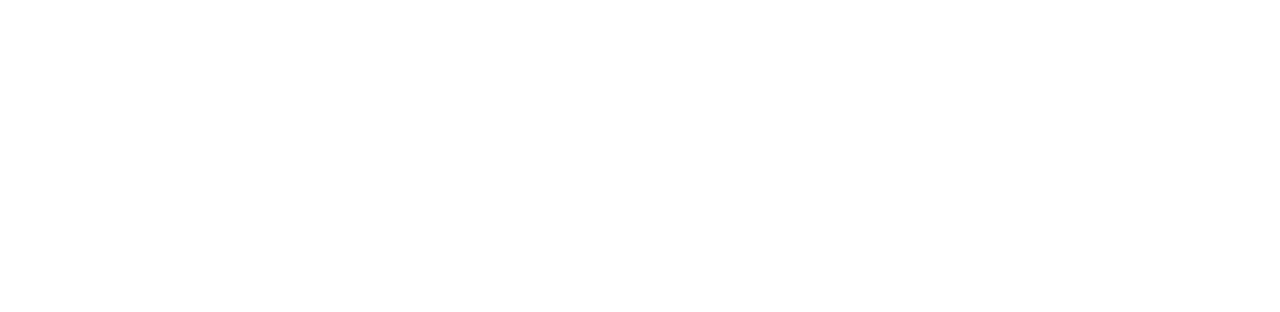
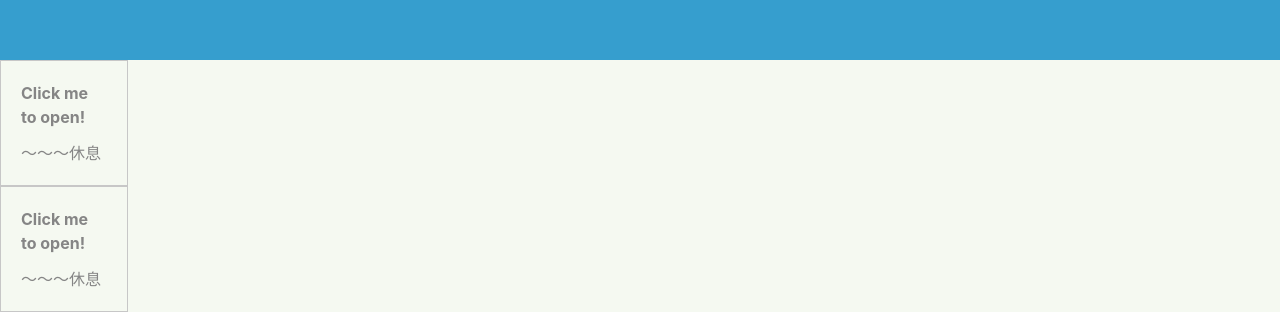
Before and after one commit to DDGG0531/quick-try-next-ts, a Next.js app: page /auto-animate in a window 1280 px wide. Before the commit this address had no page. Shown: the part 940-1252 px from the top of the page. Before the commit the page ends 800 px from the top, so only its background shows below. Built offline with nearby package versions, Linux system fonts and the light colour scheme.

Commit message:
add @formkit/auto-animate

```diff
--- /dev/null
+++ b/components/auto-animate-dropdown.tsx
@@ -0,0 +1,50 @@
+import { useState, useRef, useEffect } from 'react'
+import autoAnimate from '@formkit/auto-animate'
+
+const Dropdown = () => {
+  const [show, setShow] = useState(false)
+  const parent = useRef(null)
+
+  useEffect(() => {
+    document.documentElement.style['scroll-behavior'] = 'smooth'
+
+    return () => {
+      document.documentElement.style['scroll-behavior'] = 'initial'
+    }
+  }, [])
+  useEffect(() => {
+    parent.current && autoAnimate(parent.current)
+  }, [parent])
+
+  const reveal = () => setShow(!show)
+
+  return (
+    <div ref={parent} className="w-32 border p-5">
+      <strong className="dropdown-label">Click me to open!</strong>
+      {show && (
+        <p className="mt-3" onClick={reveal}>
+          Lorem ipsum dolor sit amet consectetur, adipisicing elit. Adipisci
+          repudiandae odio nostrum quos officiis mollitia, doloremque quas. Eius
+          ullam voluptatem quasi nemo quae totam facere? Necessitatibus magnam
+          magni excepturi ipsum! Deleniti laudantium, quam eligendi ad
+          reprehenderit atque in culpa, voluptatum amet voluptatibus laborum
+          porro rem earum tenetur facere obcaecati quae expedita! Repellat
+          obcaecati sequi corporis tempora consectetur suscipit dolor
+          exercitationem quidem quod ad et reprehenderit nihil maiores minima,
+          dolorum autem deleniti nam expedita accusamus iure hic. Saepe
+          reprehenderit sapiente adipisci animi, eum vitae inventore voluptate
+          reiciendis, dolore possimus quos magni non, ad repellendus doloremque
+          dolores earum sunt molestias. Quos, doloremque.
+        </p>
+      )}
+
+      {!show && (
+        <p className="mt-3" onClick={reveal}>
+          ～～～休息
+        </p>
+      )}
+    </div>
+  )
+}
+
+export default Dropdown
--- a/package.json
+++ b/package.json
@@ -12,6 +12,7 @@
     "@chakra-ui/react": "^2.2.4",
     "@emotion/react": "^11",
     "@emotion/styled": "^11",
+    "@formkit/auto-animate": "^1.0.0-beta.1",
     "@hookform/resolvers": "^2.9.6",
     "@tailwindcss/forms": "^0.5.2",
     "@types/lodash-es": "^4.17.6",
--- /dev/null
+++ b/pages/auto-animate.tsx
@@ -0,0 +1,13 @@
+import React from 'react'
+import AutoAnimateDropdown from '@/components/auto-animate-dropdown'
+
+export default function AutoAnimatePage() {
+  return (
+    <>
+      <div className="h-[1000px] bg-blue text-white">AutoAnimatePage</div>
+
+      <AutoAnimateDropdown />
+      <AutoAnimateDropdown />
+    </>
+  )
+}
```
Also changed, not shown: 1 other file (tests, documents, lock files or other folders).
